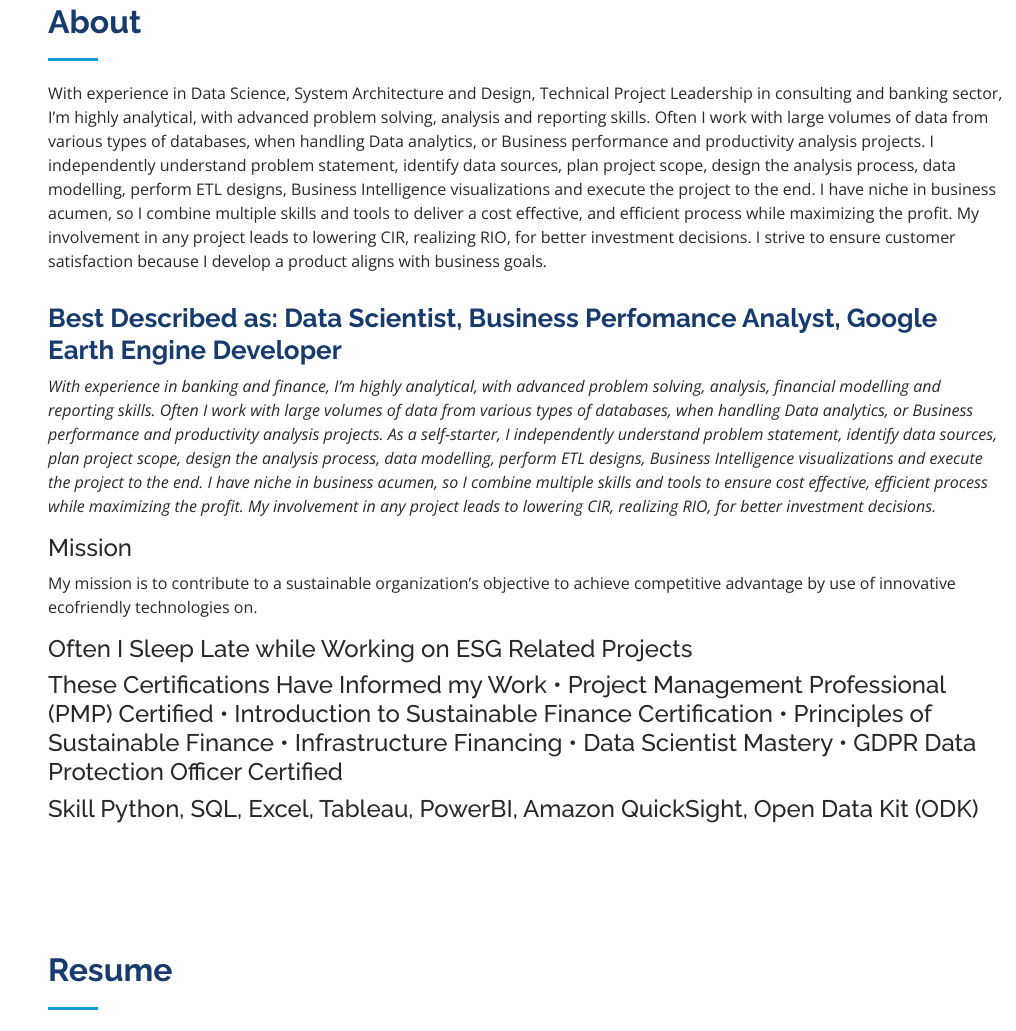
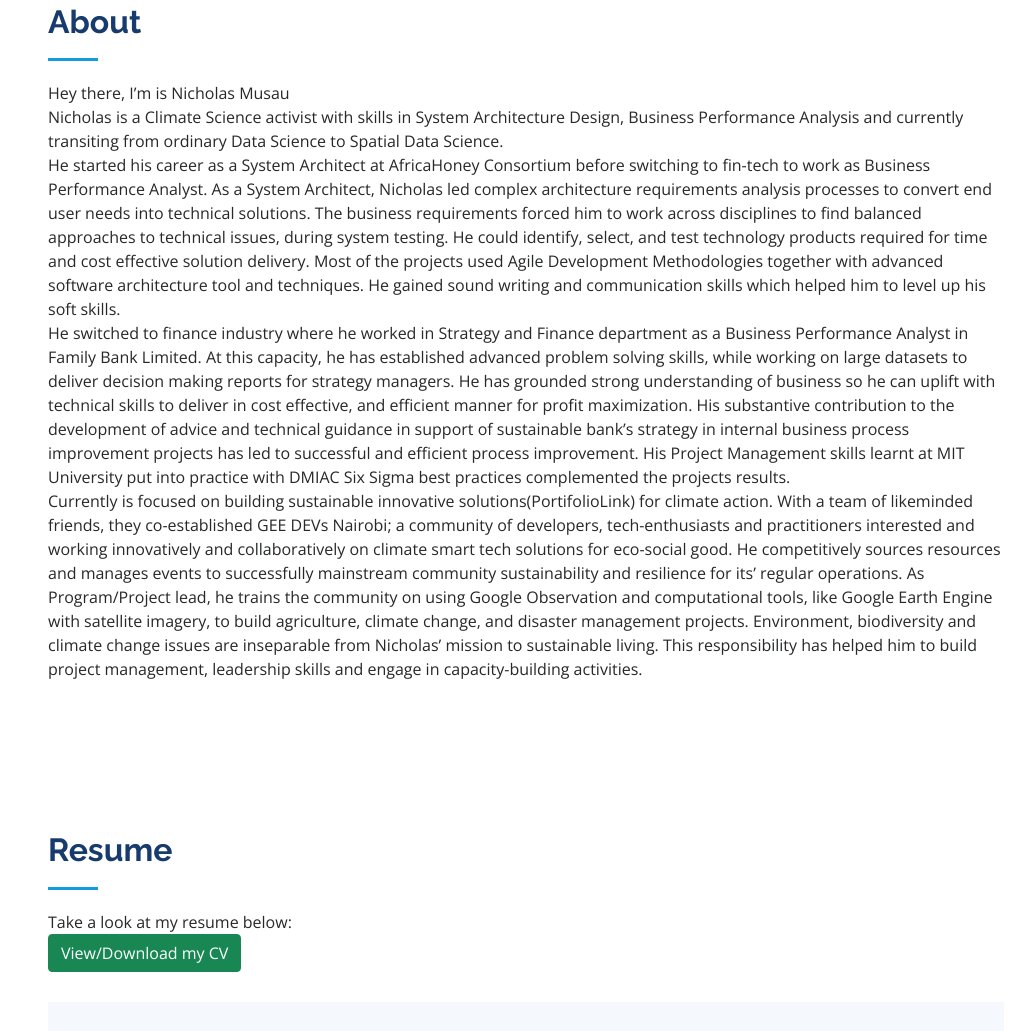
Before and after one commit to nich02/Portifolio, a plain HTML site: page index.html in a window 1280 px wide. Shown: the part 857-1888 px from the top of the page, without its empty margins (264-1280 px from the left). Drawn offline with nearby package versions, Linux system fonts and the light colour scheme.

Commit message:
Update index.html

```diff
--- a/index.html
+++ b/index.html
@@ -90,64 +90,33 @@
 
                 <div class="section-title">
                     <h2>About</h2>
-                    <p>With experience in Data Science, System Architecture and Design, Technical Project Leadership in consulting and banking sector,
-                      I’m highly analytical, with advanced problem solving, analysis and reporting skills. Often I work with large volumes of data from various types of databases,
-                      when handling Data analytics, or Business performance and productivity analysis projects. I independently understand problem statement, identify data sources,
-                      plan project scope, design the analysis process, data modelling, perform ETL designs,
-                      Business Intelligence visualizations and execute the project to the end.
+                    <p>Hey there, I’m is Nicholas Musau </p>
+<p>
+ Nicholas is a Climate Science activist with skills in System Architecture Design, Business Performance Analysis and currently transiting from ordinary Data Science to Spatial Data Science.
+</p>
 
-                      I have niche in business acumen, so I combine multiple skills and tools to deliver a cost effective, and efficient process while maximizing the profit. My involvement in any project leads to lowering CIR, realizing RIO, for better investment decisions.
-                      I strive to ensure customer satisfaction because I develop a product aligns with business goals. </p>
-                </div>
+<p>
+ He started his career as a System Architect at AfricaHoney Consortium before switching to fin-tech to work as Business Performance Analyst. As a System Architect, Nicholas led complex architecture requirements analysis processes to convert end user needs into technical solutions.
+ The business requirements forced him to work across disciplines to find balanced approaches to technical issues, during system testing.
+ He could identify, select, and test technology products required for time and cost effective solution delivery. Most of the projects used Agile Development Methodologies together with advanced software architecture tool and techniques.
+ He gained sound writing and communication skills which helped him to level up his soft skills.
+ </p>
 
-                <div class="row">
-                    <!--<div class="col-lg-4" data-aos="fade-right">
-                        <img src="assets/img/profile-img.jpg" class="img-fluid" alt="">
-                    </div>-->
-                    <div class="col-lg-12 pt-4 pt-lg-0 content" data-aos="fade-left">
-                        <h3>Best Described as: Data Scientist, Business Perfomance Analyst, Google Earth Engine
-                            Developer</h3>
-                        <p class="fst-italic">
-                            With experience in banking and finance, I’m highly analytical, with advanced problem
-                            solving, analysis, financial modelling and reporting skills. Often I work with large volumes
-                            of data from various types of databases, when handling Data analytics, or Business
-                            performance and productivity analysis projects. As a self-starter, I independently
-                            understand problem statement, identify data sources, plan project scope, design the analysis
-                            process, data modelling, perform ETL designs, Business Intelligence visualizations and
-                            execute the project to the end.
-                            I have niche in business acumen, so I combine multiple skills and tools to ensure cost
-                            effective, efficient process while maximizing the profit. My involvement in any project
-                            leads to lowering CIR, realizing RIO, for better investment decisions.
-                        </p>
-                        <div class="row">
-                            <div class="col-lg-12">
-                                <h4>Mission</h4>
-                                <p>
-                                 My mission is to contribute to a sustainable organization’s objective to achieve competitive advantage by use of innovative ecofriendly technologies on.
-                                </p>
-                            </div>
+<p>
+He switched to finance industry where he worked in Strategy and Finance department as a Business Performance Analyst in Family Bank Limited. At this capacity, he has established advanced problem solving skills, while working on large datasets to deliver decision making reports for strategy managers.
+He has grounded strong understanding of business so he can uplift with technical skills to deliver in cost effective, and efficient manner for profit maximization. His substantive contribution to the development of advice and technical guidance in support of sustainable bank’s strategy in internal business process improvement projects has led to successful and efficient process improvement.
+His Project Management skills learnt at MIT University put into practice with DMIAC Six Sigma best practices complemented the projects results.
+</p>
 
-                        </div>
-                        <p>
-                          <h4>Often I Sleep Late while Working on ESG Related Projects</4>
-                          <h4>These Certifications Have Informed my Work</4>
+<p>
+Currently is focused on building sustainable innovative solutions(PortifolioLink) for climate action. With a team of likeminded friends, they co-established GEE DEVs Nairobi; a community of developers, tech-enthusiasts and practitioners interested and working innovatively and collaboratively on climate smart tech solutions for eco-social good.
+He competitively sources resources and manages events to successfully mainstream community sustainability and resilience for its’ regular operations.
+As Program/Project lead, he trains the community on using Google Observation and computational tools, like Google Earth Engine with satellite imagery, to build agriculture, climate change, and disaster management projects.
+Environment, biodiversity and climate change issues are inseparable from Nicholas’ mission to sustainable living. This responsibility has helped him to build project management, leadership skills and engage in capacity-building activities.
+</p>
 
-                        •	Project Management Professional (PMP) Certified
 
-                        •	Introduction to Sustainable Finance Certification
 
-                        •	Principles of Sustainable Finance
-
-                        •	Infrastructure Financing
-
-                        •	Data Scientist Mastery
-
-                        •	GDPR Data Protection Officer Certified
-
-                        <h4>Skill</4>
-                        Python, SQL, Excel, Tableau, PowerBI, Amazon QuickSight, Open Data Kit (ODK)
-
-                        </p>
                     </div>
                 </div>
 
```
